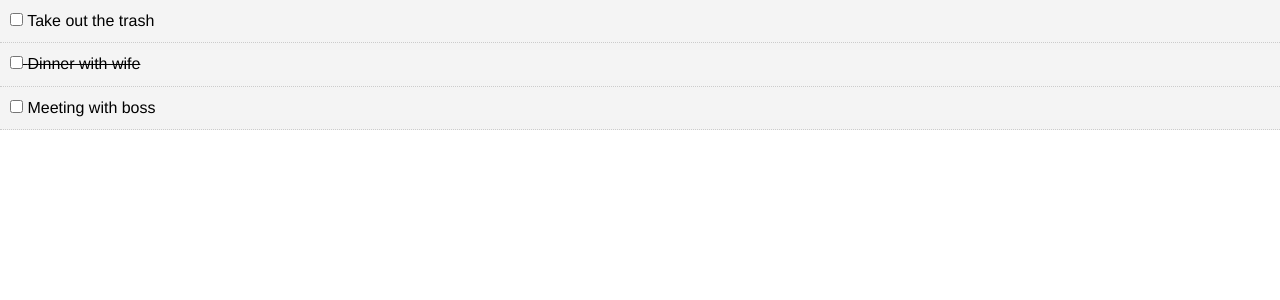
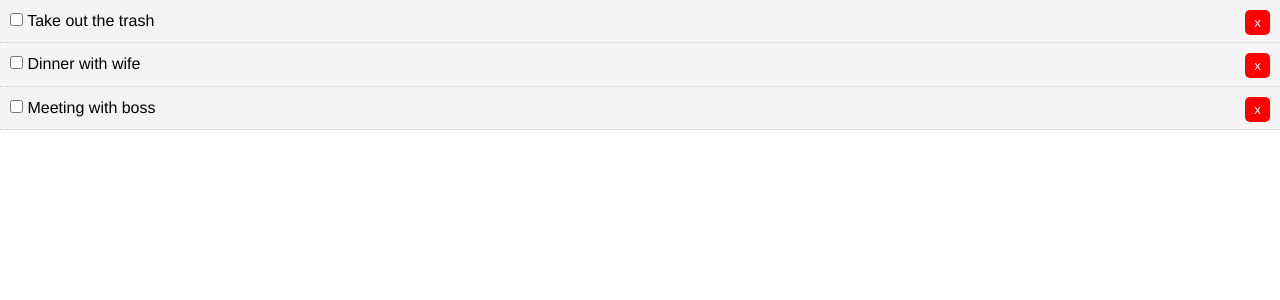
Before and after one commit to nomadlife/react_test_2, a React (Create React App) app: page / in a window 1280 px wide. Shown: the top 300 px of the page. Built offline with nearby package versions, Linux system fonts and the light colour scheme.

Commit message:
add delete button

```diff
--- a/src/App.js
+++ b/src/App.js
@@ -14,7 +14,7 @@
     {
       id:2,
       title:'Dinner with wife',
-      completed:true
+      completed:false
     },
     {
       id:3,
@@ -36,7 +36,7 @@
 }
 
   render (){
-    console.log('App :', this.state.todos);
+    // console.log('App :', this.state.todos);
 
     return (
       <div className="App">
--- a/src/components/TodoItem.js
+++ b/src/components/TodoItem.js
@@ -19,7 +19,8 @@
             <div style={this.getStyle()}>
                 <p>
                 <input type="checkbox" onChange={this.props.markComplete.bind(this, id)}></input> {''}
-                {this.props.todo.title}
+                {title}
+                <button style={btnStyle}>x</button>
                 </p>
             </div>
         )
@@ -30,6 +31,15 @@
     todo: PropTypes.object.isRequired
 }
 
+const btnStyle = {
+    background:'#ff0000',
+    color:'#fff',
+    border:'none',
+    padding:'5px 9px',
+    borderRadius:'20%',
+    cursor:'pointer',
+    float:'right'
+}
 const itemStyle = {
     backgroungColor: '#f4f4f4'
 }
--- a/src/components/Todos.js
+++ b/src/components/Todos.js
@@ -5,7 +5,7 @@
 class Todos extends Component {
 
   render(){
-      console.log('Todos : ',this.props.todos);
+    //   console.log('Todos : ',this.props.todos);
       return this.props.todos.map((todo) => (
           <TodoItem key={todo.id} todo={todo} markComplete={this.props.markComplete}/>
       ));
```
